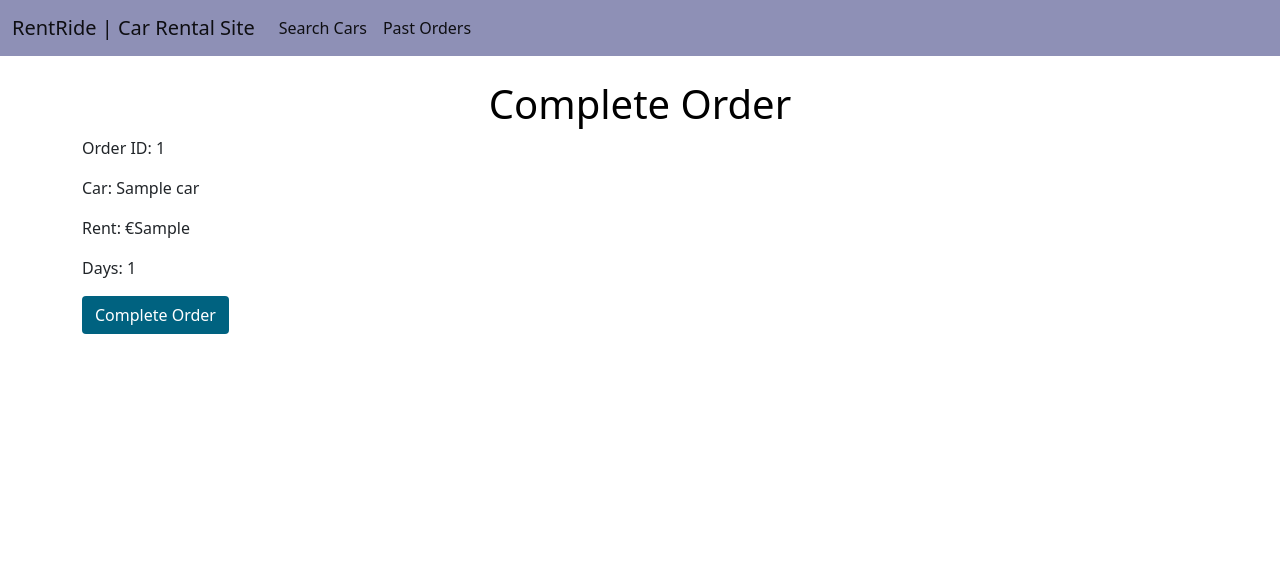
After one commit to Eimantasj1/baigiamasis_darbas, a Django app: page /complete_order/1/ in a window 1280 px wide. The commit adds this page. Shown: the top 574 px of the page. Run offline with Django 4.2, Linux system fonts and the light colour scheme; tables that the repository leaves empty hold one stand-in row (values such as "Sample post").

Commit message:
fixinam orderius

```diff
--- a/Car_Rental/Car_Rental/settings.py
+++ b/Car_Rental/Car_Rental/settings.py
@@ -57,7 +57,7 @@ ROOT_URLCONF = 'Car_Rental.urls'
 TEMPLATES = [
     {
         'BACKEND': 'django.template.backends.django.DjangoTemplates',
-        'DIRS': [],
+        'DIRS': [os.path.join(BASE_DIR, 'templates')],
         'APP_DIRS': True,
         'OPTIONS': {
             'context_processors': [
--- a/Car_Rental/RentRide/models.py
+++ b/Car_Rental/RentRide/models.py
@@ -60,3 +60,6 @@ class Order(models.Model):
     days = models.PositiveSmallIntegerField()
     is_complete = models.BooleanField(default=False)
     created_at = models.DateTimeField(default=timezone.now)
+
+    def __str__(self):
+        return f"{self.user.username}'s Order for {self.car.name}"
--- a/Car_Rental/RentRide/templates/all_orders.html
+++ b/Car_Rental/RentRide/templates/all_orders.html
@@ -23,7 +23,7 @@
                     <td>{{order.car.name}}</td>
                     <td><img src="{{order.car.image.url}}" alt="" width="100px" height="100px"></td>
                     <td>{{order.days}}</td>
-                    <td>₹ {{order.rent}}</td>
+                    <td>€ {{order.rent}}</td>
                     <td>{{order.car.capacity}}</td>
                     <td><form action = "/complete_order/" method="post">
                         {% csrf_token %}
--- /dev/null
+++ b/Car_Rental/RentRide/templates/complete_order.html
@@ -0,0 +1,16 @@
+{% extends 'customer_navbar.html' %}
+{% block title %} Complete Order {% endblock %}
+{% block css %}{% endblock %}
+{% block body %}
+<div class="container mt-4">
+    <h1>Complete Order</h1>
+    <form class="w3-container" method="post">
+        {% csrf_token %}
+        <p>Order ID: {{ order.id }}</p>
+        <p>Car: {{ order.car.name }}</p>
+        <p>Rent: €{{ order.rent }}</p>
+        <p>Days: {{ order.days }}</p>
+        <button class="btn" style="color: white; background-color: rgb(0, 98, 128);" type="submit">Complete Order</button>
+    </form>
+</div>
+{% endblock %}
--- a/Car_Rental/RentRide/templates/earnings.html
+++ b/Car_Rental/RentRide/templates/earnings.html
@@ -3,7 +3,7 @@
 {% block body %}
 <div class="container">
     {% if all_orders %}
-    <h1 class="mt-4">Total Earnings: ₹{{amount}}</h1>
+    <h1 class="mt-4">Total Earnings: €{{amount}}</h1>
     <div class="users-table mt-4">
         <table>
             <tbody>
@@ -21,7 +21,7 @@
                     <td>{{order.car.name}}</td>
                     <td><img src="{{order.car.image.url}}" alt="" width="100px" height="100px"></td>
                     <td>{{order.days}}</td>
-                    <td>₹ {{order.rent}}</td>
+                    <td>€ {{order.rent}}</td>
                     <td>{{order.car.capacity}}</td>
                 </tr>
                 {% endfor %}
--- a/Car_Rental/RentRide/urls.py
+++ b/Car_Rental/RentRide/urls.py
@@ -8,7 +8,7 @@ urlpatterns = [
     path('logout/', views.logout_view, name='logout'),
     path("customer_homepage/", views.customer_homepage, name="customer_homepage"),
     path("search_results/", views.search_results, name="search_results"),
-    path("car_rent/", views.car_rent, name="car_rent"),
+    path("car_rent/<int:car_id>/", views.car_rent, name="car_rent"),
     path("car_dealer_login/", views.car_dealer_login, name="car_dealer_login"),
     path("car_dealer_signup/", views.car_dealer_signup, name="car_dealer_signup"),
     path("all_cars/", views.all_cars, name="all_cars"),
@@ -19,5 +19,6 @@ urlpatterns = [
     path("edit_car/<int:myid>/", views.edit_car, name="edit_car"),
     path("delete_car/<int:myid>/", views.delete_car, name="delete_car"),
     path("order_details/", views.order_details, name="order_details"),
-    path("past_orders/", views.past_orders, name="past_orders")
+    path("past_orders/", views.past_orders, name="past_orders"),
+    path('complete_order/<int:order_id>/', views.complete_order, name='complete_order'),
 ]
--- a/Car_Rental/RentRide/views.py
+++ b/Car_Rental/RentRide/views.py
@@ -1,7 +1,9 @@
-from django.shortcuts import render, redirect
+from django.shortcuts import render, redirect, get_object_or_404
+from django.http import HttpResponse
 from django.http.response import HttpResponseRedirect
 from . models import *
 from django.contrib.auth import authenticate, login, logout
+from django.contrib.auth.decorators import login_required
 
 
 def index(request):
@@ -79,28 +81,38 @@ def customer_homepage(request):
     return render(request, "customer_homepage.html")
 
 def search_results(request):
-    city = request.POST['city']
-    city = city.lower()
-    vehicles_list = []
-    location = Location.objects.filter(city = city)
-    for a in location:
-        cars = Car.objects.filter(location=a)
-        for car in cars:
-            if car.is_available == True:
-                vehicle_dictionary = {'name':car.name, 'id':car.id, 'image':car.image.url, 'city':car.location.city,'capacity':car.capacity}
-                vehicles_list.append(vehicle_dictionary)
-    request.session['vehicles_list'] = vehicles_list
-    return render(request, "search_results.html")
+    if request.method == 'POST':
+        city = request.POST.get('city', '').lower()
+        vehicles_list = Car.objects.filter(location__city=city, is_available=True)
+        return render(request, "search_results.html", {'vehicles_list': vehicles_list})
+    return redirect('index')
 
-def car_rent(request):
+def car_rent(request, car_id):
+    car = get_object_or_404(Car, id=car_id)
+    cost_per_day = int(car.rent)
+
     if request.method == "POST":
-        id = request.POST.get('id')
-        car = Car.objects.get(id=id)
-        cost_per_day = int(car.rent)
-        return render(request, 'car_rent.html', {'car': car, 'cost_per_day': cost_per_day})
-    else:
-        return HttpResponseRedirect('/')
+        days = request.POST.get('days')
 
+        if days.isdigit():
+            days = int(days)
+            user = request.user
+            car_dealer = car.car_dealer
+            rent = cost_per_day * days
+
+            if car.is_available:
+                car.is_available = False
+                car.save()
+                order = Order(user=user, car_dealer=car_dealer, car=car, rent=rent, days=days)
+                order.save()
+
+                return redirect('past_orders')
+            else:
+                return HttpResponse("Car is not available")
+        else:
+            return HttpResponse("Please enter a valid number of days")
+
+    return render(request, 'car_rent.html', {'car': car, 'cost_per_day': cost_per_day})
 
 def car_dealer_login(request):
     if request.user.is_authenticated:
@@ -258,26 +270,24 @@ def order_details(request):
         return render(request, "order_details.html", {'order':order})
     return render(request, "order_details.html")
 
-def complete_order(request):
-    order_id = request.POST['id']
-    order = Order.objects.get(id=order_id)
-    car = order.car
-    order.is_complete = True
-    order.save()
-    car.is_available = True
-    car.save()
-    return HttpResponseRedirect('/all_orders/')
+def complete_order(request, order_id):
+    order = get_object_or_404(Order, id=order_id)
 
+    if request.method == "POST":
+        if order.user == request.user:
+            car = order.car
+            car.is_available = True
+            car.save()
+            order.is_complete = True
+            order.save()
+            return redirect('past_orders')
+        else:
+            return HttpResponse("You are not authorized to complete this order")
+
+    return render(request, 'complete_order.html', {'order': order})
+
+@login_required
 def past_orders(request):
-    all_orders = []
-    user = User.objects.get(username=request.user)
-    try:
-        orders = Order.objects.filter(user=user)
-    except:
-        orders = None
-    if orders is not None:
-        for order in orders:
-            if order.is_complete == False:
-                order_dictionary = {'id':order.id, 'rent':order.rent, 'car':order.car, 'days':order.days, 'car_dealer':order.car_dealer}
-                all_orders.append(order_dictionary)
-    return render(request, "past_orders.html", {'all_orders':all_orders})
+    user = request.user
+    orders = Order.objects.filter(user=user, is_complete=True)
+    return render(request, 'past_orders.html', {'all_orders': orders})
```
Also changed, not shown: Car_Rental/RentRide/templates/car_rent.html (+11 -11 lines), Car_Rental/RentRide/templates/index.html (+5 -5 lines), Car_Rental/RentRide/templates/past_orders.html (+9 -2 lines), Car_Rental/RentRide/templates/search_results.html (+27 -17 lines).
